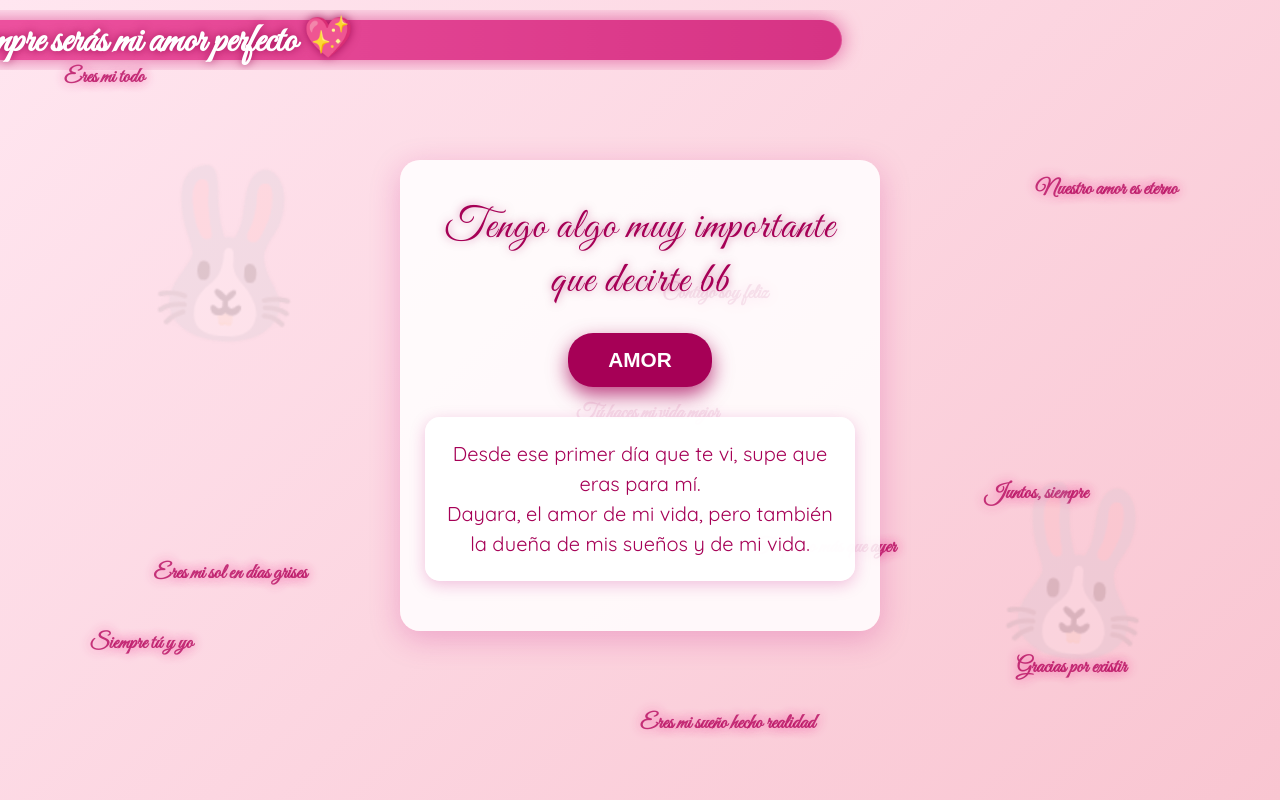
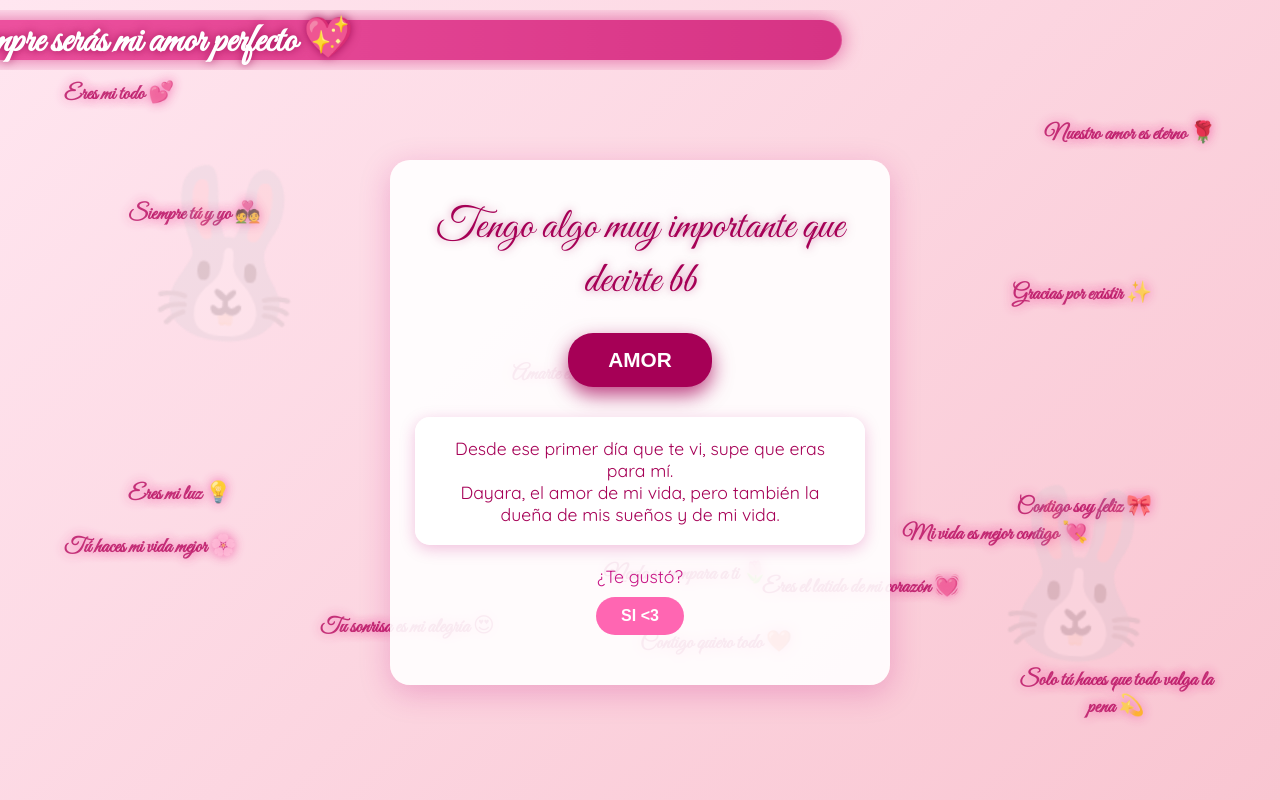
Before and after one commit to sergioevans2020/amor-dayara, a plain HTML site: page index.html in a window 1280 px wide. Both pictures are taken after a click on the button "AMOR". Drawn offline with Linux system fonts and the light colour scheme.

Commit message:
Update index.html

```diff
--- a/index.html
+++ b/index.html
@@ -1,3 +1,4 @@
+<!-- Usa este archivo HTML completo -->
 <!DOCTYPE html>
 <html lang="es">
 <head>
@@ -6,7 +7,6 @@
   <title>Para mi princesa Dayara 💖</title>
   <link href="https://fonts.googleapis.com/css2?family=Great+Vibes&family=Quicksand:wght@400;600&display=swap" rel="stylesheet" />
   <style>
-    /* Reset básico */
     * {
       box-sizing: border-box;
     }
@@ -25,7 +25,6 @@
       align-items: center;
     }
 
-    /* Contenedor para el texto en movimiento con la barra */
     .mensaje-movimiento-wrapper {
       position: relative;
       width: 100%;
@@ -36,7 +35,7 @@
       user-select: none;
       z-index: 10;
     }
-    /* La barra rosa detrás */
+
     .barra-rosa {
       position: absolute;
       top: 50%;
@@ -51,7 +50,6 @@
       filter: drop-shadow(0 0 10px #d63384bb);
     }
 
-    /* Texto en movimiento sobre la barra */
     .mensaje-movimiento {
       position: absolute;
       white-space: nowrap;
@@ -69,78 +67,66 @@
     }
 
     @keyframes deslizar {
-      0% {
-        transform: translateX(100%) translateY(-50%);
-      }
-      100% {
-        transform: translateX(-120%) translateY(-50%);
-      }
+      0% { transform: translateX(100%) translateY(-50%); }
+      100% { transform: translateX(-120%) translateY(-50%); }
     }
 
-    /* Frases románticas (decorativas) */
     .frase {
       position: absolute;
       font-weight: 700;
       font-family: 'Great Vibes', cursive;
       font-size: clamp(1rem, 2vw, 1.3rem);
       color: #b30059cc;
-      max-width: 180px;
+      max-width: 200px;
       text-align: center;
       opacity: 0.9;
       text-shadow: 0 0 4px #b30059aa;
       animation: brillo 3s ease-in-out infinite alternate;
       user-select: none;
     }
+
     @keyframes brillo {
-      0% {
-        text-shadow: 0 0 4px #b30059aa;
-        opacity: 0.8;
-      }
-      100% {
-        text-shadow: 0 0 15px #ff66b2;
-        opacity: 1;
-      }
+      0% { opacity: 0.8; text-shadow: 0 0 4px #b30059aa; }
+      100% { opacity: 1; text-shadow: 0 0 15px #ff66b2; }
     }
 
-    /* Posiciones de frases nuevas y viejas */
-    .fr1 { top: 8%; left: 5%; }
-    .fr2 { top: 22%; right: 8%; }
-    .fr3 { bottom: 18%; left: 7%; }
-    .fr4 { bottom: 15%; right: 12%; }
-    .fr5 { top: 50%; left: 45%; }
-    /* Nuevas frases */
-    .fr6 { top: 35%; right: 40%; }
-    .fr7 { top: 70%; left: 12%; }
-    .fr8 { bottom: 30%; right: 30%; }
-    .fr9 { top: 60%; right: 15%; }
-    .fr10 { bottom: 8%; left: 50%; }
+    /* Recolocadas y nuevas frases */
+    .fr1 { top: 10%; left: 5%; }
+    .fr2 { top: 15%; right: 5%; }
+    .fr3 { top: 25%; left: 10%; }
+    .fr4 { top: 35%; right: 10%; }
+    .fr5 { bottom: 30%; left: 5%; }
+    .fr6 { bottom: 35%; right: 10%; }
+    .fr7 { bottom: 20%; left: 25%; }
+    .fr8 { bottom: 25%; right: 25%; }
+    .fr9 { top: 45%; left: 40%; }
+    .fr10 { bottom: 10%; right: 5%; }
+    .fr11 { top: 60%; left: 10%; }
+    .fr12 { top: 65%; right: 15%; }
+    .fr13 { bottom: 18%; left: 50%; }
+    .fr14 { top: 70%; right: 40%; }
 
-    /* Contenedor central */
     .centro {
       margin-top: 80px;
-      background: rgba(255 255 255 / 0.85);
+      background: rgba(255,255,255,0.9);
       padding: 40px 25px 50px 25px;
       border-radius: 20px;
       box-shadow: 0 8px 30px rgba(199, 21, 133, 0.25);
       text-align: center;
-      max-width: 480px;
+      max-width: 500px;
       width: 90%;
       z-index: 20;
       position: relative;
     }
 
-    /* Texto central */
     .texto-centro {
       font-size: clamp(1.8rem, 4vw, 2.7rem);
       font-family: 'Great Vibes', cursive;
       color: #a60056;
       margin-bottom: 25px;
-      user-select: none;
-      letter-spacing: 0.03em;
       text-shadow: 0 0 8px #a6005680;
     }
 
-    /* Botón */
     .boton {
       padding: 15px 40px;
       font-size: clamp(1.1rem, 2vw, 1.3rem);
@@ -152,175 +138,133 @@
       font-weight: 700;
       box-shadow: 0 6px 15px rgba(214, 51, 132, 0.5);
       transition: background-color 0.4s, box-shadow 0.4s;
-      user-select: none;
     }
-    .boton:hover,
-    .boton:focus {
+
+    .boton:hover, .boton:focus {
       background-color: #a60056;
       box-shadow: 0 8px 20px rgba(166, 0, 86, 0.75);
-      outline: none;
     }
 
-    /* Mensaje escondido con transición suave */
     #mensaje {
       margin-top: 30px;
-      font-size: clamp(1rem, 2vw, 1.25rem);
+      font-size: 1.1rem;
       color: #a60056;
-      max-width: 100%;
-      background-color: rgba(255 255 255 / 0.95);
-      padding: 22px 20px;
+      background-color: rgba(255,255,255,0.95);
+      padding: 20px;
       border-radius: 15px;
-      font-family: 'Quicksand', sans-serif;
       box-shadow: 0 4px 15px rgba(199, 21, 133, 0.25);
-      opacity: 0;
-      max-height: 0;
-      overflow: hidden;
-      transition: opacity 0.6s ease, max-height 0.6s ease;
-      user-select: text;
-      line-height: 1.5;
-      text-align: center;
-    }
-    #mensaje.show {
-      opacity: 1;
-      max-height: 500px; /* suficiente para el contenido */
+      display: none;
+      animation: aparecer 0.6s ease forwards;
     }
 
-    /* Stickers (emojis) decorativos */
-    .sticker {
-      position: fixed;
-      font-size: clamp(1.8rem, 3vw, 2.5rem);
-      user-select: none;
-      animation: floatUpDown 4s ease-in-out infinite;
-      opacity: 0.7;
-      z-index: 5;
-      pointer-events: none;
-      filter: drop-shadow(0 0 2px #b30059cc);
-    }
-    @keyframes floatUpDown {
-      0%, 100% { transform: translateY(0); }
-      50% { transform: translateY(-10px); }
+    @keyframes aparecer {
+      0% { opacity: 0; transform: scale(0.95); }
+      100% { opacity: 1; transform: scale(1); }
     }
 
-    /* Posiciones stickers */
-    .sticker1 { top: 10%; left: 10%; animation-delay: 0s; }
-    .sticker2 { top: 15%; right: 15%; animation-delay: 1.5s; }
-    .sticker3 { bottom: 15%; left: 12%; animation-delay: 3s; }
-    .sticker4 { bottom: 10%; right: 10%; animation-delay: 2s; }
+    #pregunta, #respuesta {
+      margin-top: 20px;
+      font-size: 1.1rem;
+      display: none;
+      animation: aparecer 0.6s ease forwards;
+    }
 
-    /* Stich stickers grandes (de fondo) */
+    .boton-secundario {
+      margin-top: 10px;
+      padding: 10px 25px;
+      font-size: 1rem;
+      background-color: #ff66b2;
+      border: none;
+      border-radius: 20px;
+      color: white;
+      cursor: pointer;
+      font-weight: bold;
+    }
+
     .stich {
       position: fixed;
       font-size: 10rem;
       opacity: 0.15;
       user-select: none;
       pointer-events: none;
-      filter: drop-shadow(0 0 5px rgba(0,0,0,0.1));
       animation: floatSlow 6s ease-in-out infinite alternate;
       z-index: 1;
     }
-    .stich-rosa {
-      top: 20%;
-      left: 10%;
-      color: #ff69b4; /* rosa */
-      animation-delay: 0s;
-      transform-origin: center;
-    }
-    .stich-azul {
-      bottom: 15%;
-      right: 8%;
-      color: #1e90ff; /* azul */
-      animation-delay: 3s;
-      transform-origin: center;
+
+    .stich-rosa { top: 20%; left: 10%; color: #ff69b4; }
+    .stich-azul { bottom: 15%; right: 8%; color: #1e90ff; }
+
+    @keyframes floatSlow {
+      0% { transform: translateY(0) rotate(-5deg); }
+      100% { transform: translateY(-15px) rotate(5deg); }
     }
 
-    @keyframes floatSlow {
-      0% {
-        transform: translateY(0) rotate(-5deg);
-      }
-      100% {
-        transform: translateY(-15px) rotate(5deg);
-      }
-    }
-
-    /* Responsive */
     @media (max-width: 480px) {
-      .frase {
-        display: none; /* para no saturar en móviles */
-      }
-      .mensaje-movimiento-wrapper {
-        height: 50px;
-      }
-      .mensaje-movimiento {
-        font-size: 1.8rem;
-      }
-      .centro {
-        margin-top: 60px;
-        padding: 30px 20px 40px 20px;
-      }
-      .texto-centro {
-        font-size: 2.2rem;
-      }
-      .boton {
-        width: 100%;
-      }
-      #mensaje {
-        font-size: 1rem;
-        padding: 18px 15px;
-      }
-      /* Esconder Stich en móviles para menos distracción */
-      .stich {
-        display: none;
-      }
+      .frase { display: none; }
+      .stich { display: none; }
     }
   </style>
 </head>
 <body>
 
-  <!-- Texto en movimiento con barra -->
-  <div class="mensaje-movimiento-wrapper" aria-label="Mensaje de amor en movimiento con barra rosa">
+  <div class="mensaje-movimiento-wrapper">
     <div class="barra-rosa"></div>
     <div class="mensaje-movimiento">
       Te amo mi princesa, siempre serás mi amor perfecto 💖
     </div>
   </div>
 
-  <!-- Stich stickers grandes de fondo -->
+  <!-- Stickers de fondo estilo Stich -->
   <div class="stich stich-rosa" aria-hidden="true">🐰</div>
   <div class="stich stich-azul" aria-hidden="true">🐰</div>
 
   <!-- Frases románticas -->
-  <div class="frase fr1">Eres mi todo</div>
-  <div class="frase fr2">Nuestro amor es eterno</div>
-  <div class="frase fr3">Siempre tú y yo</div>
-  <div class="frase fr4">Gracias por existir</div>
-  <div class="frase fr5">Tú haces mi vida mejor</div>
-  <div class="frase fr6">Contigo soy feliz</div>
-  <div class="frase fr7">Eres mi sol en días grises</div>
-  <div class="frase fr8">Te quiero más que ayer</div>
-  <div class="frase fr9">Juntos, siempre</div>
-  <div class="frase fr10">Eres mi sueño hecho realidad</div>
+  <div class="frase fr1">Eres mi todo 💕</div>
+  <div class="frase fr2">Nuestro amor es eterno 🌹</div>
+  <div class="frase fr3">Siempre tú y yo 💑</div>
+  <div class="frase fr4">Gracias por existir ✨</div>
+  <div class="frase fr5">Tú haces mi vida mejor 🌸</div>
+  <div class="frase fr6">Contigo soy feliz 🎀</div>
+  <div class="frase fr7">Tu sonrisa es mi alegría 😍</div>
+  <div class="frase fr8">Eres el latido de mi corazón 💓</div>
+  <div class="frase fr9">Amarte es mi destino ✨</div>
+  <div class="frase fr10">Solo tú haces que todo valga la pena 💫</div>
+  <div class="frase fr11">Eres mi luz 💡</div>
+  <div class="frase fr12">Mi vida es mejor contigo 💘</div>
+  <div class="frase fr13">Contigo quiero todo ❤️</div>
+  <div class="frase fr14">Nada se compara a ti 🌷</div>
 
-  <!-- Contenedor central -->
+  <!-- Contenido central -->
   <div class="centro">
     <div class="texto-centro">
       Tengo algo muy importante que decirte bb
     </div>
-    <button class="boton" onclick="mostrarMensaje()" aria-expanded="false" aria-controls="mensaje">AMOR</button>
-    <div id="mensaje" role="region" aria-live="polite">
+    <button class="boton" onclick="mostrarMensaje()">AMOR</button>
+    <div id="mensaje">
       Desde ese primer día que te vi, supe que eras para mí. <br />
       Dayara, el amor de mi vida, pero también la dueña de mis sueños y de mi vida.
+    </div>
+    <div id="pregunta">
+      ¿Te gustó?
+      <br />
+      <button class="boton-secundario" onclick="mostrarRespuesta()">SI &lt;3</button>
+    </div>
+    <div id="respuesta">
+      ME ALEGRO MI NIÑA PORQUE ERES LO MÁS VALIOSO QUE TENGO, MI DAYARA PRECIOSA. 💖
     </div>
   </div>
 
   <script>
     function mostrarMensaje() {
       const mensaje = document.getElementById("mensaje");
-      if (!mensaje.classList.contains("show")) {
-        mensaje.classList.add("show");
-        // Cambiar aria-expanded para accesibilidad
-        const boton = document.querySelector('.boton');
-        boton.setAttribute('aria-expanded', 'true');
-      }
+      const pregunta = document.getElementById("pregunta");
+      mensaje.style.display = "block";
+      pregunta.style.display = "block";
+    }
+
+    function mostrarRespuesta() {
+      const respuesta = document.getElementById("respuesta");
+      respuesta.style.display = "block";
     }
   </script>
 </body>
```
